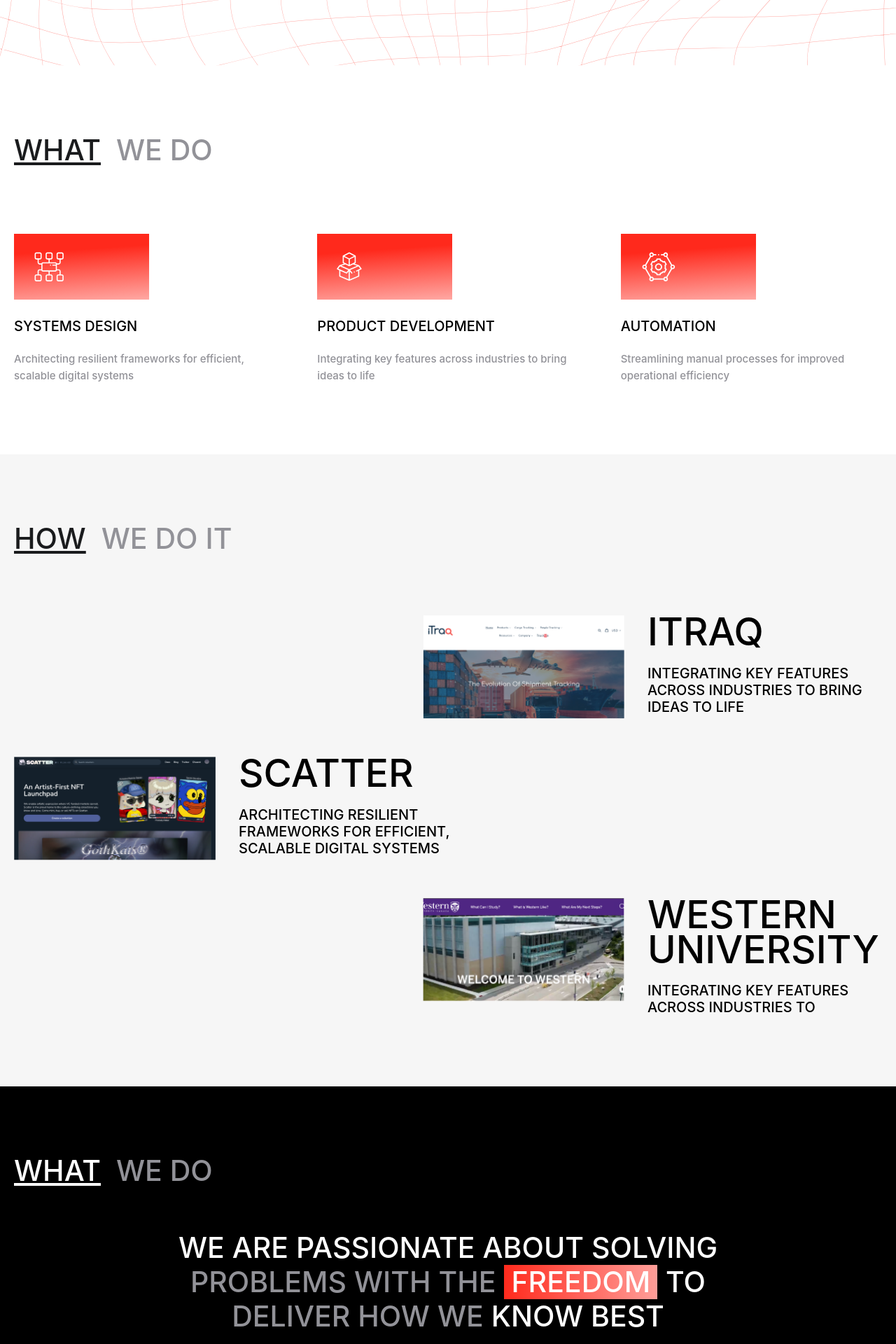
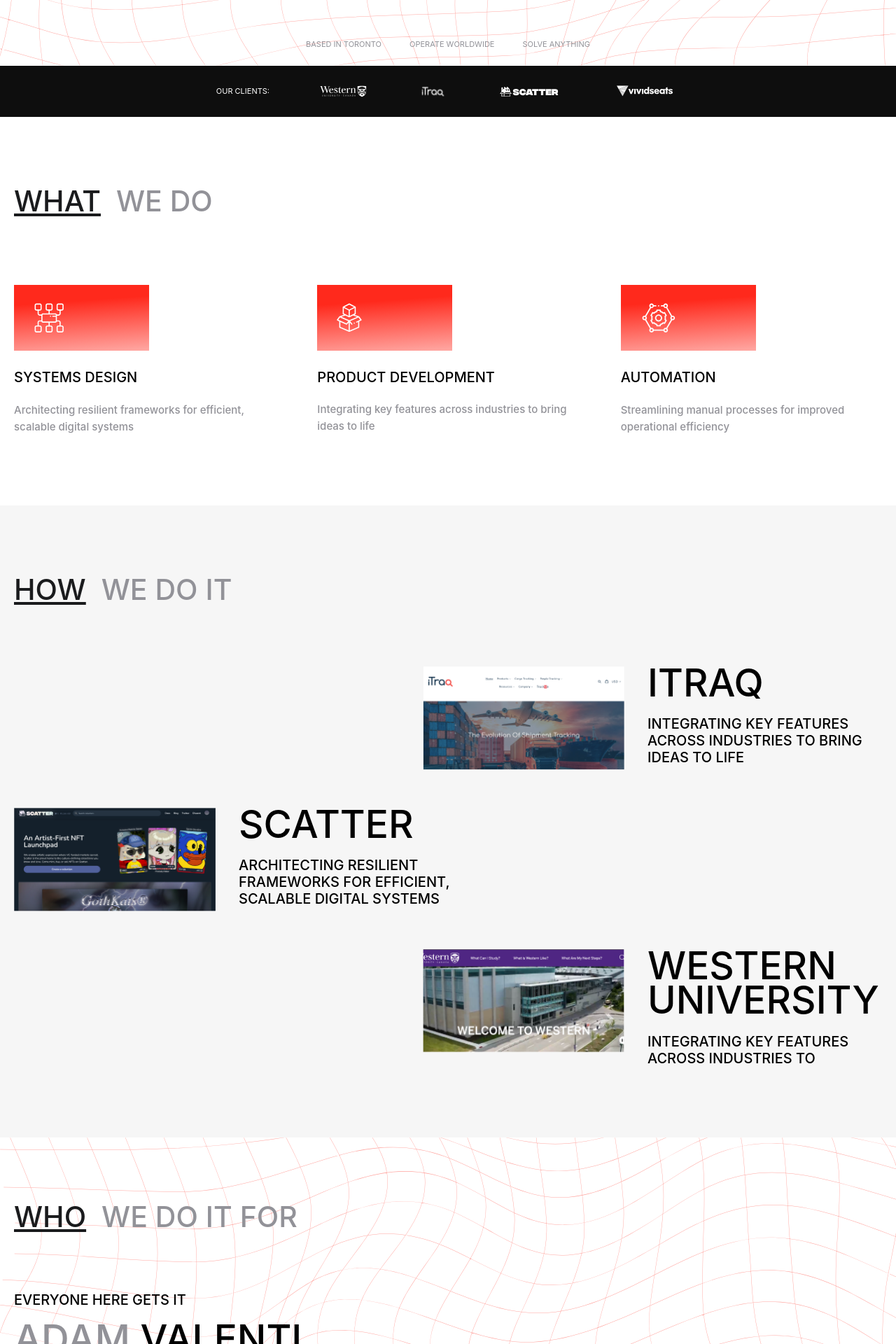
Before and after one commit to Hillel1408/solidstack, a Next.js app: page / in a window 1280 px wide. Shown: the part 780-2700 px from the top of the page at 70% size. Built offline with nearby package versions, Linux system fonts and the light colour scheme.

Commit message:
Partners адаптив

```diff
--- a/src/app/page.tsx
+++ b/src/app/page.tsx
@@ -12,10 +12,10 @@
   return (
     <main className="">
       <Intro />
-      {/* <Partners /> */}
+      <Partners />
       <WhatWeDo />
       <WeDoIt />
-      {/* <Team /> */}
+      <Team />
       <WhyWeDoIt />
       <Form />
     </main>
--- a/src/components/Partners/Partners.tsx
+++ b/src/components/Partners/Partners.tsx
@@ -10,15 +10,18 @@
   ];
 
   return (
-    <div className="bg-[#0E0E0E] py-10">
-      <div className="_container flex justify-between">
-        <ul className="flex gap-[75px] text-[15px] leading-[96%] uppercase text-white">
+    <div className="bg-[#0E0E0E] py-10 lg:py-[26px] md:pb-[22px] relative">
+      <div className="_container flex justify-between items-center">
+        <ul
+          className="flex gap-[75px] text-[15px] leading-[96%] uppercase text-white lg:text-[11px] lg:gap-[40px] lg:absolute lg:left-0 lg:right-0
+          lg:top-0 lg:justify-center lg:-translate-y-[36px] lg:text-[#929298] md:gap-[22px] sm:text-[10px]"
+        >
           {list.map((item, index) => (
             <li key={index}>{item}</li>
           ))}
         </ul>
-        <div className="flex gap-[75px]">
-          <span className="text-[15px] leading-[96%] uppercase text-white">
+        <div className="flex gap-[75px] items-center lg:gap-[63px] lg:mx-auto md:overflow-auto md:pb-1">
+          <span className="text-[15px] leading-[96%] uppercase text-white lg:text-[11px] md:hidden">
             our clients:
           </span>
           {logo.map((item, index) => (
@@ -28,6 +31,7 @@
               width={item.width}
               height={item.height}
               alt=""
+              className="lg:scale-[80%]"
             />
           ))}
         </div>
--- a/src/components/Team/Team.tsx
+++ b/src/components/Team/Team.tsx
@@ -1,42 +1,42 @@
 export default function Team() {
   return (
-    <div className="bg py-[150px]">
+    <div className="bg py-[150px] lg:pt-[93px] lg:pb-[120px] md:py-[60px]">
       <div className="_container">
-        <h2 className="flex gap-[22px] uppercase font-medium text-[45px] leading-[98%] mb-[26px]">
+        <h2 className="flex gap-[22px] uppercase font-medium text-[45px] leading-[98%] mb-[26px] lg:text-[41px] lg:mb-20 md:text-[27px] md:mb-[38px]">
           <span className="text-[#1a1b1d] underline">WHO</span>
           <span className="text-[#929298]">WE DO IT FOR</span>
         </h2>
-        <div className="flex justify-between">
-          <div className="mt-[62px]">
-            <span className="font-medium text-[20px] leading-[195%] uppercase text-[#000]">
+        <div className="flex justify-between lg:flex-col lg:gap-[50px]">
+          <div className="mt-[62px] lg:w-max lg:mt-0">
+            <span className="font-medium text-[20px] leading-[195%] uppercase text-[#000] sm:text-[15px]">
               EVERYONE HERE GETS IT
             </span>
-            <h3 className="font-medium text-[55px] leading-[128%] uppercase text-[#929298]">
+            <h3 className="font-medium text-[55px] leading-[128%] uppercase text-[#929298] md:text-[45px] sm:text-[31px]">
               ADAM <span className="text-[#000]">VALENTI</span>
             </h3>
             <div className="font-medium text-[15px] leading-[157%] uppercase bg-[linear-gradient(90deg,#ff2a1d_0%,#ff9e99_100%)] w-max text-white ml-auto">
               COO @ SOLIDSTACK
             </div>
           </div>
-          <div>
-            <span className="font-medium text-[20px] leading-[195%] uppercase text-[#000]">
+          <div className="lg:self-end lg:text-right">
+            <span className="font-medium text-[20px] leading-[195%] uppercase text-[#000] sm:text-[15px]">
               WE MOST DEFINITLY GET IT
             </span>
-            <h3 className="font-medium text-[55px] leading-[128%] uppercase text-[#929298]">
+            <h3 className="font-medium text-[55px] leading-[128%] uppercase text-[#929298] md:text-[45px] sm:text-[31px]">
               KYLE <span className="text-[#000]">ROACH</span>
             </h3>
-            <div className="font-medium text-[15px] leading-[157%] uppercase bg-[linear-gradient(90deg,#ff2a1d_0%,#ff9e99_100%)] w-max text-white">
+            <div className="font-medium text-[15px] leading-[157%] uppercase bg-[linear-gradient(90deg,#ff2a1d_0%,#ff9e99_100%)] w-max text-white lg:ml-auto">
               CEO @ SOLIDSTACK
             </div>
           </div>
-          <div className="mt-[34px] text-right">
-            <span className="font-medium text-[20px] leading-[195%] uppercase text-[#000]">
+          <div className="mt-[34px] text-right lg:mt-0 lg:self-start lg:text-left">
+            <span className="font-medium text-[20px] leading-[195%] uppercase text-[#000] sm:text-[15px]">
               LETS NOT DOWNPLAY HOW MUCH WE GET IT
             </span>
-            <h3 className="font-medium text-[55px] leading-[128%] uppercase text-[#929298]">
+            <h3 className="font-medium text-[55px] leading-[128%] uppercase text-[#929298] md:text-[45px] sm:text-[31px]">
               SEMYON <span className="text-[#000]">KHLAVICH</span>
             </h3>
-            <div className="font-medium text-[15px] leading-[157%] uppercase bg-[linear-gradient(90deg,#ff2a1d_0%,#ff9e99_100%)] w-max text-white ml-auto">
+            <div className="font-medium text-[15px] leading-[157%] uppercase bg-[linear-gradient(90deg,#ff2a1d_0%,#ff9e99_100%)] w-max text-white ml-auto lg:ml-0">
               CTO @ SOLIDSTACK
             </div>
           </div>
--- a/src/components/WeDoIt/WeDoIt.tsx
+++ b/src/components/WeDoIt/WeDoIt.tsx
@@ -32,7 +32,7 @@
             <div
               key={index}
               className={classNames(
-                "grid gap-[33px] grid-cols-[288px_335px] md:grid-cols-[220px_1fr] sm:grid-cols-[1fr]",
+                "grid gap-[33px] grid-cols-[288px_335px] md:grid-cols-[220px_1fr] sm:grid-cols-[1fr] sm:w-full",
                 index % 2 === 0 && "self-end md:self-start",
                 index === 2 && "mr-[335px] lg:mr-0"
               )}
```
